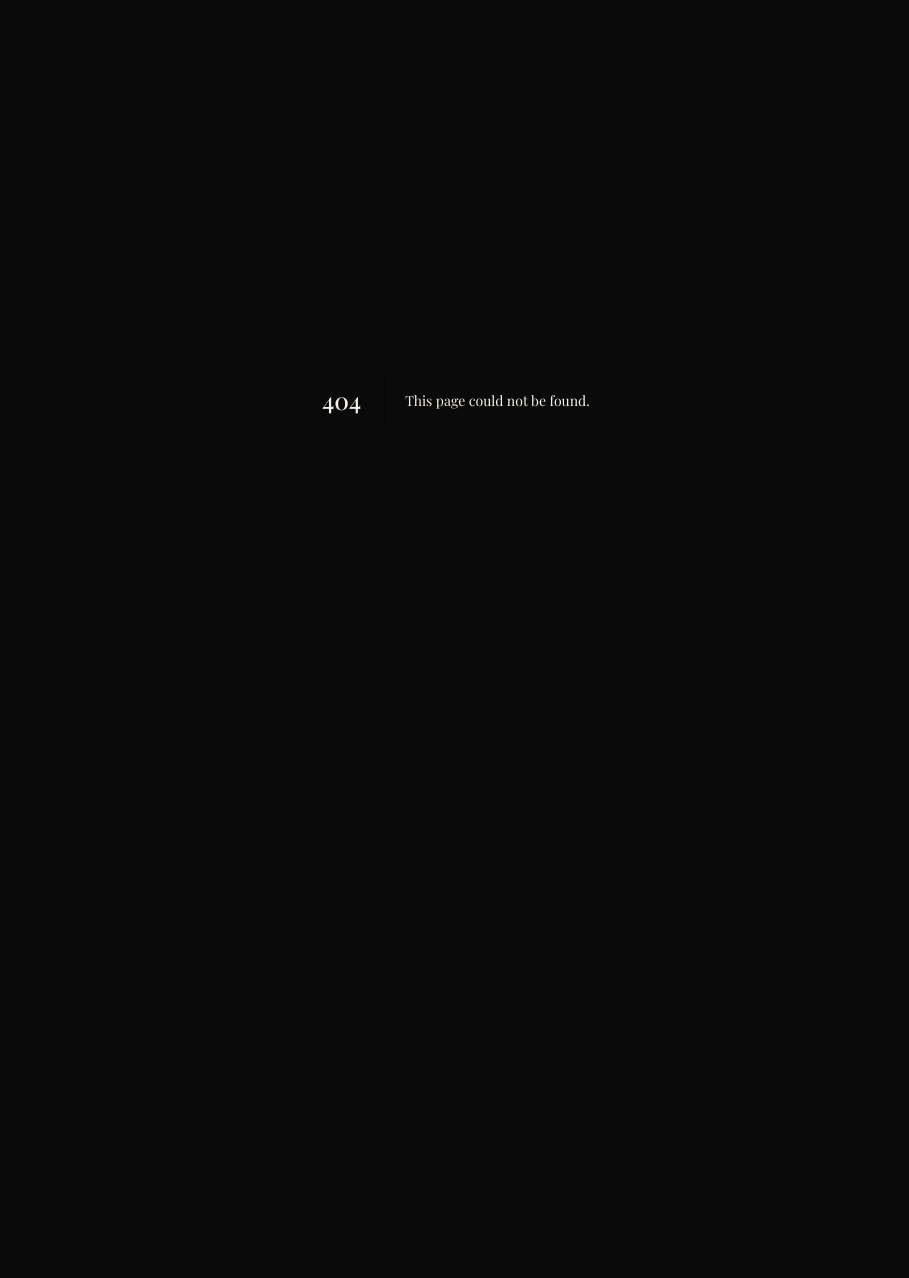
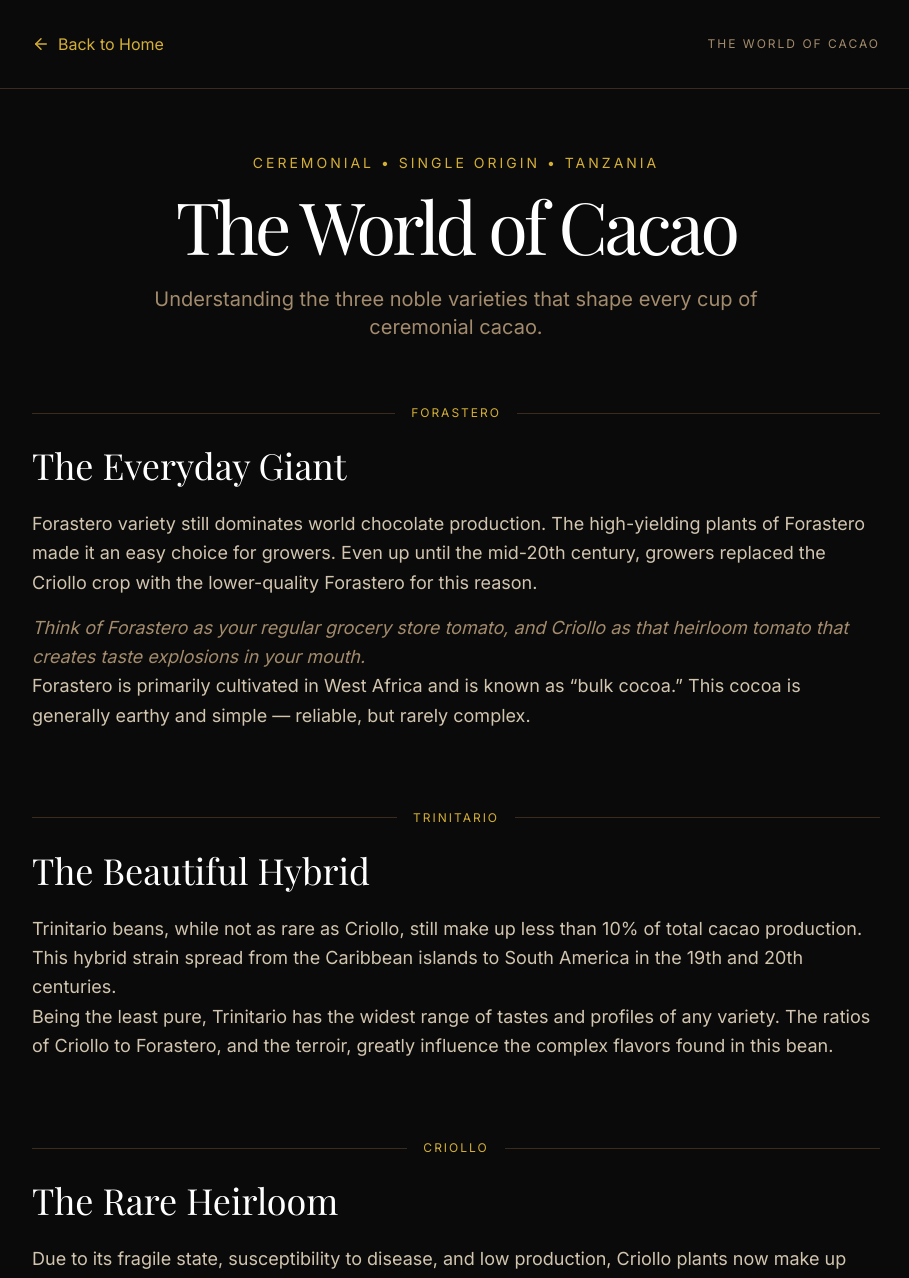
Before and after one commit to gerardvermaak-pixel/organic-living, a Next.js app: page /learn-more in a window 1280 px wide. Before the commit this address had no page. Shown: the top 1278 px of the page, without its empty margins (184-1093 px from the left). Before the commit the page ends 800 px from the top, so only its background shows below. Built offline with nearby package versions, Linux system fonts and the light colour scheme.

Commit message:
Add Learn More About Cacao page and nav link

```diff
--- /dev/null
+++ b/app/learn-more/page.tsx
@@ -0,0 +1,103 @@
+import { ArrowLeft } from 'lucide-react';
+import Link from 'next/link';
+
+export default function LearnMoreCacao() {
+  return (
+    <div className="bg-[#0a0a0a] text-[#d1c5b0] min-h-screen">
+      {/* Header */}
+      <div className="border-b border-[#3a2a1f] py-8">
+        <div className="max-w-4xl mx-auto px-6 flex items-center justify-between">
+          <Link href="/" className="flex items-center gap-2 text-[#d4af37] hover:text-white transition-colors">
+            <ArrowLeft size={18} /> Back to Home
+          </Link>
+          <div className="text-xs tracking-[2px] text-[#a38b6d]">THE WORLD OF CACAO</div>
+        </div>
+      </div>
+
+      <div className="max-w-4xl mx-auto px-6 py-16">
+        {/* Hero */}
+        <div className="text-center mb-16">
+          <div className="text-[#d4af37] text-sm tracking-[3px] mb-4">CEREMONIAL • SINGLE ORIGIN • TANZANIA</div>
+          <h1 className="font-serif text-7xl text-white tracking-tighter mb-6">The World of Cacao</h1>
+          <p className="max-w-2xl mx-auto text-xl text-[#a38b6d]">
+            Understanding the three noble varieties that shape every cup of ceremonial cacao.
+          </p>
+        </div>
+
+        {/* Forastero */}
+        <div className="mb-20">
+          <div className="flex items-center gap-4 mb-6">
+            <div className="h-px flex-1 bg-[#3a2a1f]" />
+            <div className="uppercase tracking-[2px] text-xs text-[#d4af37]">FORASTERO</div>
+            <div className="h-px flex-1 bg-[#3a2a1f]" />
+          </div>
+
+          <h3 className="font-serif text-4xl text-white mb-6">The Everyday Giant</h3>
+
+          <div className="prose prose-invert max-w-none text-lg leading-relaxed">
+            <p>
+              Forastero variety still dominates world chocolate production. The high-yielding plants of Forastero made it an easy choice for growers. Even up until the mid-20th century, growers replaced the Criollo crop with the lower-quality Forastero for this reason.
+            </p>
+            <p className="italic text-[#a38b6d] mt-4">
+              Think of Forastero as your regular grocery store tomato, and Criollo as that heirloom tomato that creates taste explosions in your mouth.
+            </p>
+            <p>
+              Forastero is primarily cultivated in West Africa and is known as “bulk cocoa.” This cocoa is generally earthy and simple — reliable, but rarely complex.
+            </p>
+          </div>
+        </div>
+
+        {/* Trinitario */}
+        <div className="mb-20">
+          <div className="flex items-center gap-4 mb-6">
+            <div className="h-px flex-1 bg-[#3a2a1f]" />
+            <div className="uppercase tracking-[2px] text-xs text-[#d4af37]">TRINITARIO</div>
+            <div className="h-px flex-1 bg-[#3a2a1f]" />
+          </div>
+
+          <h3 className="font-serif text-4xl text-white mb-6">The Beautiful Hybrid</h3>
+
+          <div className="prose prose-invert max-w-none text-lg leading-relaxed">
+            <p>
+              Trinitario beans, while not as rare as Criollo, still make up less than 10% of total cacao production. This hybrid strain spread from the Caribbean islands to South America in the 19th and 20th centuries.
+            </p>
+            <p>
+              Being the least pure, Trinitario has the widest range of tastes and profiles of any variety. The ratios of Criollo to Forastero, and the terroir, greatly influence the complex flavors found in this bean.
+            </p>
+          </div>
+        </div>
+
+        {/* Criollo */}
+        <div className="mb-20">
+          <div className="flex items-center gap-4 mb-6">
+            <div className="h-px flex-1 bg-[#3a2a1f]" />
+            <div className="uppercase tracking-[2px] text-xs text-[#d4af37]">CRIOLLO</div>
+            <div className="h-px flex-1 bg-[#3a2a1f]" />
+          </div>
+
+          <h3 className="font-serif text-4xl text-white mb-6">The Rare Heirloom</h3>
+
+          <div className="prose prose-invert max-w-none text-lg leading-relaxed">
+            <p>
+              Due to its fragile state, susceptibility to disease, and low production, Criollo plants now make up less than 1–5% of total global cacao production.
+            </p>
+            <p>
+              Partly due to its rarity, and definitely due to its unique, complex flavor, Criollo beans are regarded as super-fine cocoa. Many heirloom varieties are highly sought after by craft chocolate makers.
+            </p>
+            <p className="mt-4">
+              Within the Criollo variety you’ll find names like <span className="text-[#d4af37]">Porcelana, Chuao, and Ocumare</span> — each referencing a particular terroir. Criollo cocoa is often fruit-forward, very aromatic, and has very little bitterness.
+            </p>
+          </div>
+        </div>
+
+        {/* Closing */}
+        <div className="border-t border-[#3a2a1f] pt-12 text-center">
+          <p className="text-xl max-w-xl mx-auto">
+            At <span className="text-[#d4af37]">Organic Living</span>, we work only with the finest single-origin Tanzanian beans — chosen for their depth, purity, and ceremonial power.
+          </p>
+          <div className="mt-8 text-sm text-[#a38b6d]">12 Kohler Street, Montagu • Est. 2025</div>
+        </div>
+      </div>
+    </div>
+  );
+}
--- a/app/page.tsx
+++ b/app/page.tsx
@@ -78,6 +78,7 @@ export default function OrganicLiving() {
 
           <div className="flex items-center gap-8 text-sm uppercase tracking-widest">
             <a href="#shop" className="hover:text-luxury-gold transition-colors">Shop</a>
+            <a href="/learn-more" className="hover:text-luxury-gold transition-colors">Learn About Cacao</a>
             <a href="#benefits" className="hover:text-luxury-gold transition-colors">The Science</a>
             <a href="#cafes" className="hover:text-luxury-gold transition-colors">For Cafés</a>
             <a href="#story" className="hover:text-luxury-gold transition-colors">Our Story</a>
```
